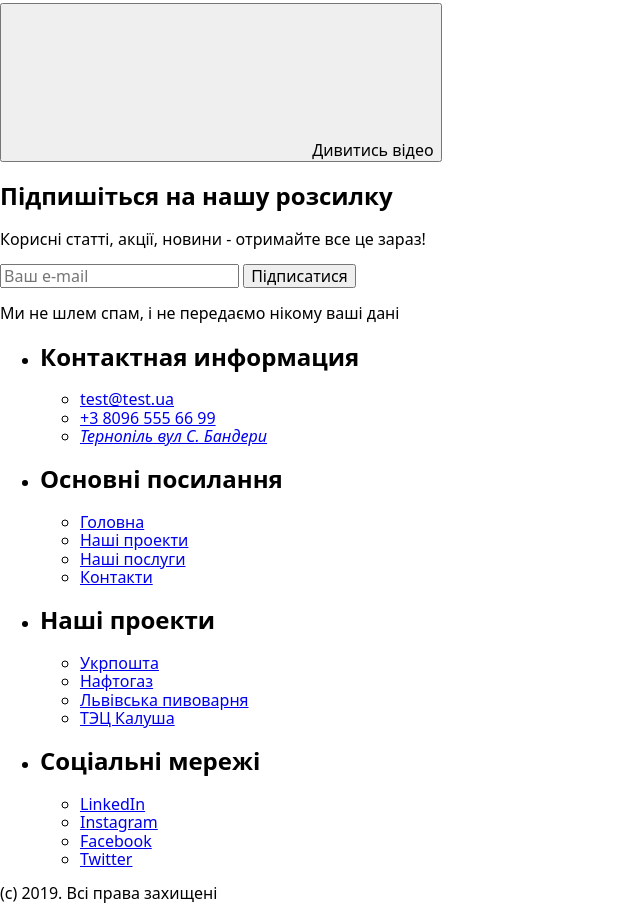
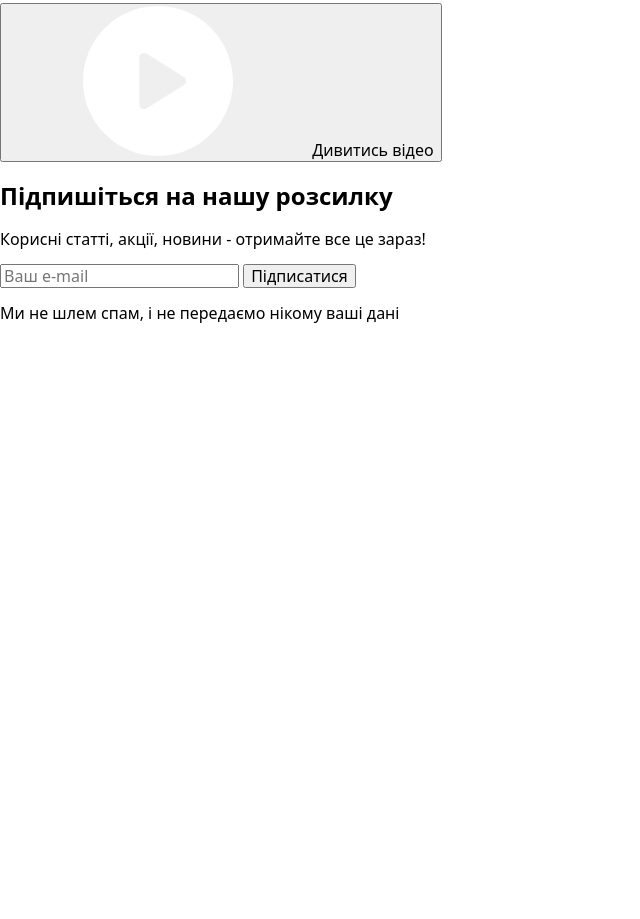
Before and after one commit to maharvladyslav/it-studio, a plain HTML site: page index.html in a window 1280 px wide. Shown: the part 3044-3963 px from the top of the page, without its empty margins (0-640 px from the left). After the commit the page ends 3383 px from the top, so only its background shows below. Drawn offline with nearby package versions, Linux system fonts and the light colour scheme.

Commit message:
img_video

```diff
--- a/index.html
+++ b/index.html
@@ -247,7 +247,7 @@ https://cdn.jsdelivr.net/npm/modern-normalize@2.0.0/modern-normalize.min.css
             <div class="play-video video__play">
               <button class="play-video__button button">
                 <svg class="play-video__icon">
-                  <use href=""></use>
+                  <use href="src/images/video/icons-play.svg#icon-play"></use>
                 </svg>
                 <span class="play-video__text">Дивитись відео</span>
               </button>
@@ -275,93 +275,5 @@ https://cdn.jsdelivr.net/npm/modern-normalize@2.0.0/modern-normalize.min.css
         </div>
       </section>
     </main>
-    <footer class="footer">
-      <div class="footer__container container">
-        <div class="footer__top">
-          <ul class="footer__list">
-            <li class="footer__item item-footer">
-              <h2 class="item-footer__title">Контактная информация</h2>
-              <ul class="item-footer__list">
-                <li class="item-footer__item">
-                  <a
-                    href="mailto:test@test.ua"
-                    class="item-footer__link item-footer__link--mail"
-                    >test@test.ua</a
-                  >
-                </li>
-                <li class="item-footer__item">
-                  <a
-                    href="tel:+380965556699"
-                    class="item-footer__link item-footer__link--tel"
-                    >+3 8096 555 66 99</a
-                  >
-                </li>
-                <li class="item-footer__item">
-                  <a
-                    href="#"
-                    class="item-footer__link item-footer__link--adress"
-                    ><address>Тернопіль вул С. Бандери</address></a
-                  >
-                </li>
-              </ul>
-            </li>
-            <li class="footer__item item-footer">
-              <h2 class="item-footer__title">Основні посилання</h2>
-              <ul class="item-footer__list">
-                <li class="item-footer__item">
-                  <a href="#" class="item-footer__link">Головна</a>
-                </li>
-                <li class="item-footer__item">
-                  <a href="#" class="item-footer__link">Наші проекти</a>
-                </li>
-                <li class="item-footer__item">
-                  <a href="#" class="item-footer__link">Наші послуги</a>
-                </li>
-                <li class="item-footer__item">
-                  <a href="#" class="item-footer__link">Контакти</a>
-                </li>
-              </ul>
-            </li>
-            <li class="footer__item item-footer">
-              <h2 class="item-footer__title">Наші проекти</h2>
-              <ul class="item-footer__list">
-                <li class="item-footer__item">
-                  <a href="#" class="item-footer__link">Укрпошта</a>
-                </li>
-                <li class="item-footer__item">
-                  <a href="#" class="item-footer__link">Нафтогаз</a>
-                </li>
-                <li class="item-footer__item">
-                  <a href="#" class="item-footer__link">Львівська пивоварня</a>
-                </li>
-                <li class="item-footer__item">
-                  <a href="#" class="item-footer__link">ТЭЦ Калуша</a>
-                </li>
-              </ul>
-            </li>
-            <li class="footer__item item-footer">
-              <h2 class="item-footer__title">Соціальні мережі</h2>
-              <ul class="item-footer__list">
-                <li class="item-footer__item">
-                  <a href="#" class="item-footer__link">LinkedIn</a>
-                </li>
-                <li class="item-footer__item">
-                  <a href="#" class="item-footer__link">Instagram</a>
-                </li>
-                <li class="item-footer__item">
-                  <a href="#" class="item-footer__link">Facebook</a>
-                </li>
-                <li class="item-footer__item">
-                  <a href="#" class="item-footer__link">Twitter</a>
-                </li>
-              </ul>
-            </li>
-          </ul>
-        </div>
-        <div class="footer__bottom">
-          <p class="footer__text">(с) 2019. Всі права захищені</p>
-        </div>
-      </div>
-    </footer>
   </body>
 </html>
```
Also changed, not shown: src/images/video/icons-play.svg (added), src/images/video/offise.jpg (added), src/images/video/work.jpg (added).
